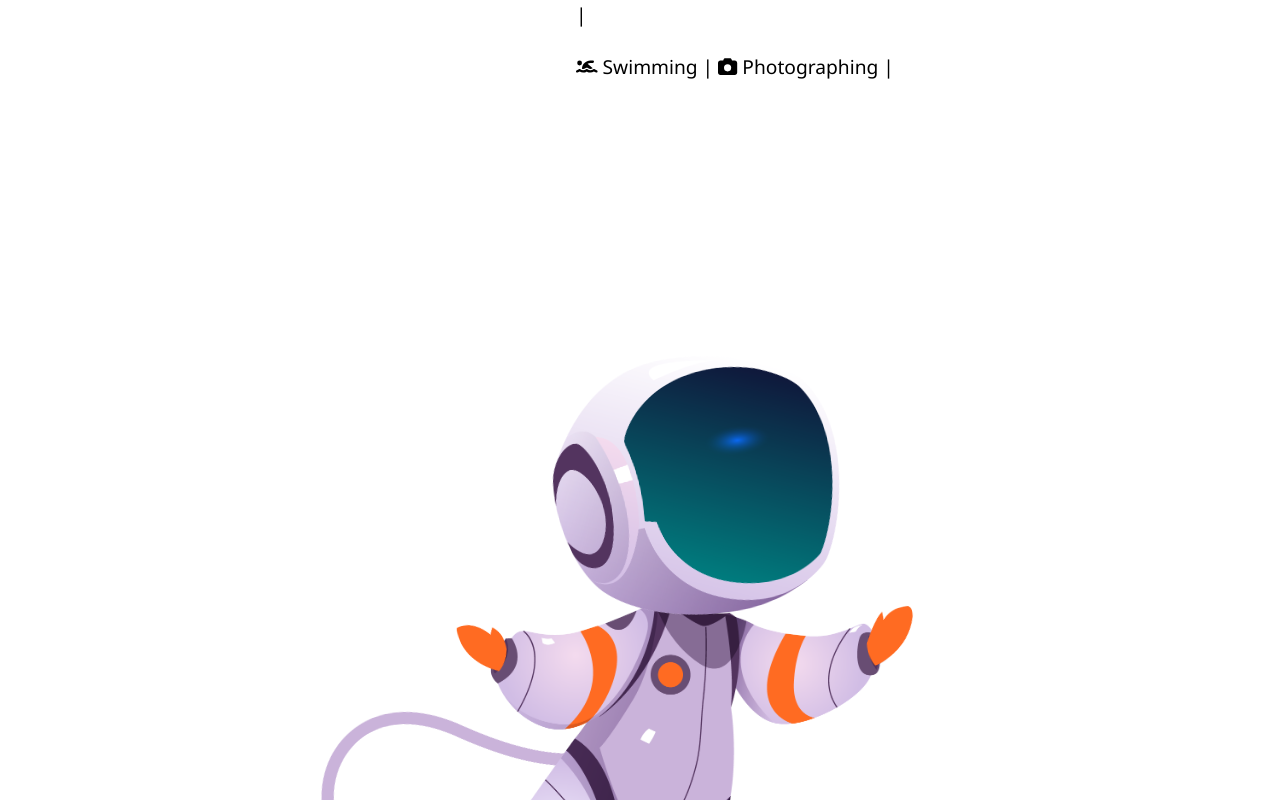
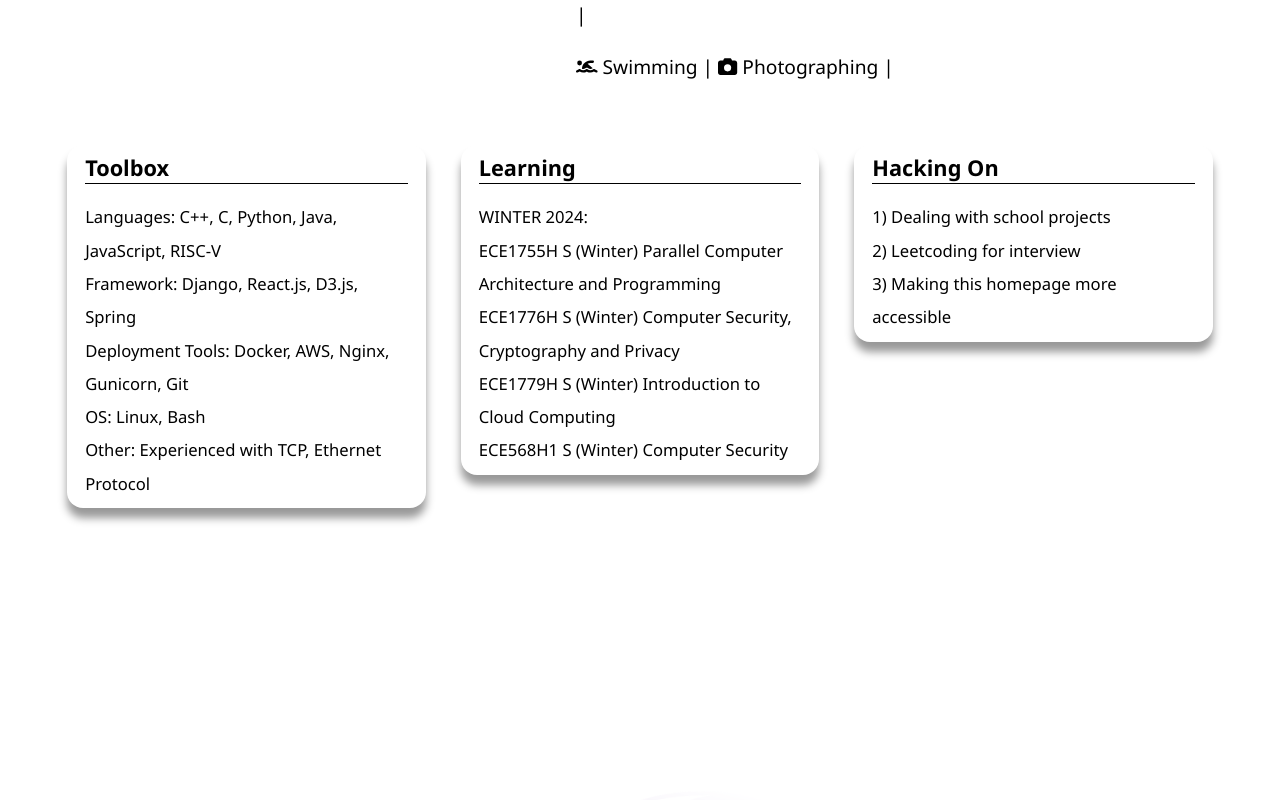
Before and after one commit to kkli08/PW, a React (Create React App) app in the folder frontend-pw/: page / in a window 1280 px wide. Shown: the part 1580-2380 px from the top of the page. Built offline with nearby package versions, Linux system fonts and the light colour scheme.

Commit message:
update about, add card

```diff
--- a/frontend-pw/src/component/about/about.css
+++ b/frontend-pw/src/component/about/about.css
@@ -61,3 +61,12 @@ h1 {
     /* justify to the left */
     justify-self: flex-start;
 }
+
+.boxcol{
+    height: 100%;
+    display: flex;
+    justify-content: center; /* 中心对齐flex项 */
+    align-items: flex-start; /* 向上对齐 */
+    margin-top: 3vw; /* 与标题的间距 */
+    gap: 1.5vw;
+}
--- a/frontend-pw/src/component/about/about.js
+++ b/frontend-pw/src/component/about/about.js
@@ -4,8 +4,8 @@ import Lottie from "lottie-react";
 import aboutPhoto from "./images/aboutphoto.jpg";
 import { FontAwesomeIcon } from '@fortawesome/react-fontawesome'
 import { faPassport, faDumbbell, faHeadphonesSimple, faBasketball, faPersonSwimming, faCamera } from '@fortawesome/free-solid-svg-icons'
+import { Card } from "../card/card";
 import "./about.css";
-
 
 function About () {
     // 通过style属性动态设置背景图片
@@ -47,6 +47,21 @@ function About () {
                     </p>
                 </div>
             </div>
+            <div className="boxcol">
+                <Card
+                    title={"Toolbox"}
+                    description={"Languages: C++, C, Python, Java, JavaScript, RISC-V\nFramework: Django, React.js, D3.js, Spring\nDeployment Tools: Docker, AWS, Nginx, Gunicorn, Git\nOS: Linux, Bash\nOther: Experienced with TCP, Ethernet Protocol"}
+
+                />
+                <Card
+                    title={"Learning"}
+                    description={"WINTER 2024:\nECE1755H S (Winter) Parallel Computer Architecture and Programming\nECE1776H S (Winter) Computer Security, Cryptography and Privacy\nECE1779H S (Winter) Introduction to Cloud Computing\nECE568H1 S (Winter) Computer Security\n"}
+                />
+                <Card
+                    title={"Hacking On"}
+                    description={"1) Dealing with school projects\n2) Leetcoding for interview\n3) Making this homepage more accessible"}
+                />
+            </div>
             <Lottie animationData={Astronaut} />
         </div>
     );
--- /dev/null
+++ b/frontend-pw/src/component/card/card.css
@@ -0,0 +1,41 @@
+.card-container {
+    width: 28vw;
+    border-radius: 1rem;
+    box-shadow: 0px 10px 8px #999;
+    display: flex;
+    flex-direction: column;
+    margin: 0.5rem;
+    background-color: white;
+    height: fit-content;
+  }
+
+  .card-img {
+    width: 100%;
+    border-radius: 1rem 1rem 0 0;
+  }
+
+  .card-title {
+    border-bottom: 0.14vw solid #000;
+    padding-bottom: 0.1vw;
+    text-align: left;
+    margin: 0.5rem 5%;
+    font-size: 1.7vw;
+  }
+
+  .card-description {
+    white-space: pre-wrap; /* 保留空白符和换行 */
+    text-align: left; /* 如果您希望文本左对齐 */
+    margin: 0.5rem 5%;
+    font-size: 1.3vw;
+  }
+
+  .card-btn {
+    text-align: center;
+    width: 90%;
+    border-radius: 5px;
+    padding: 0.5rem 1rem;
+    background-color: #2563eb;
+    color: white;
+    text-decoration: none;
+    margin: 0.5rem 0.5rem;
+  }
--- /dev/null
+++ b/frontend-pw/src/component/card/card.js
@@ -0,0 +1,26 @@
+import React from "react";
+import "./card.css";
+
+export const Card = ({
+    imgSrc,
+    imgAlt,
+    title,
+    description,
+    buttonText,
+    link,
+  }) => {
+    return (
+      <div className="card-container">
+        {imgSrc && imgAlt && (
+          <img src={imgSrc} alt={imgAlt} className="card-img" />
+        )}
+        {title && <h1 className="card-title">{title}</h1>}
+        {description && <p className="card-description">{description}</p>}
+        {buttonText && link && (
+          <a href={link} className="card-btn">
+            {buttonText}
+          </a>
+        )}
+      </div>
+    );
+  };
```
